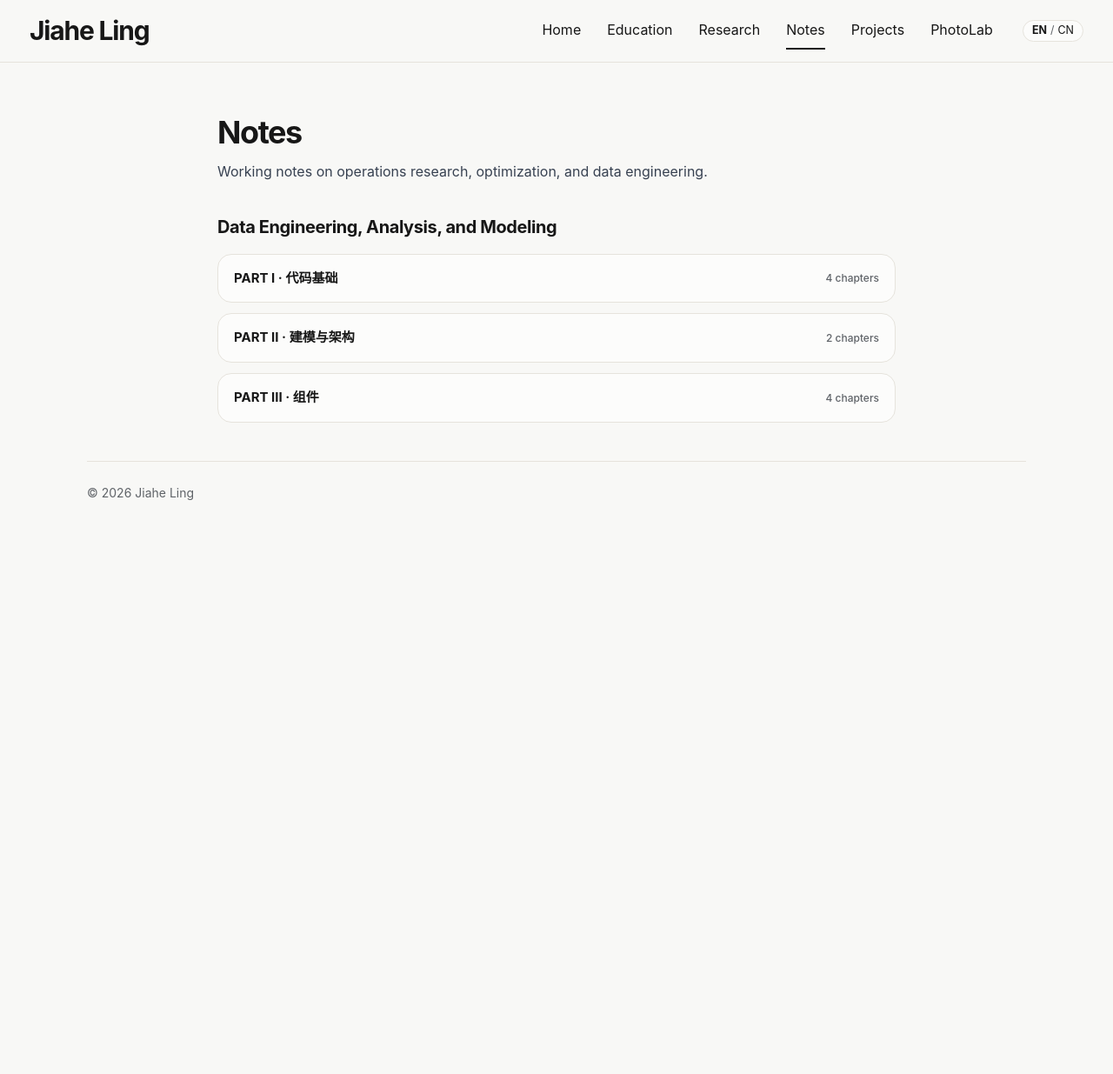
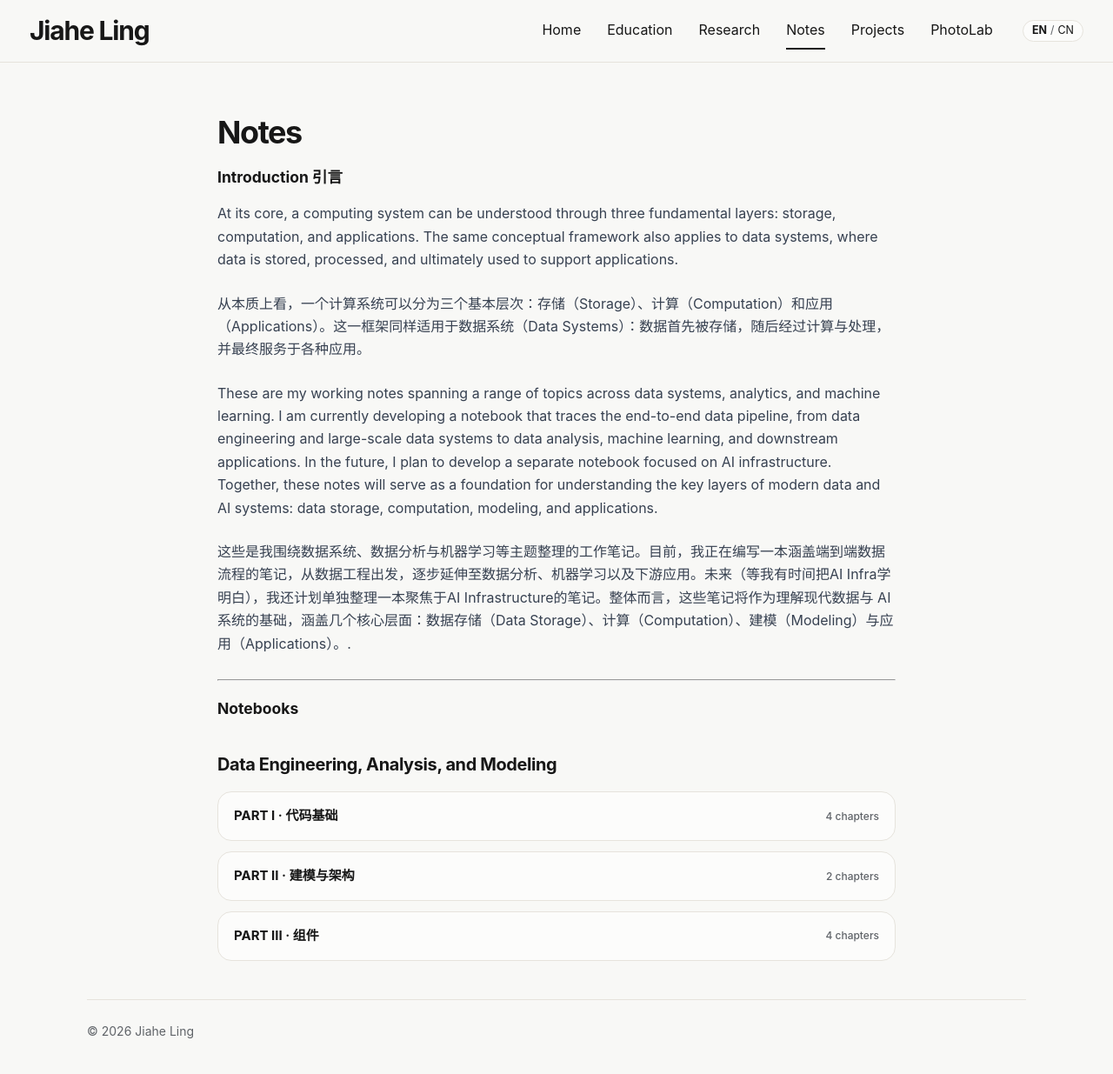
Before and after one commit to JiaheLing/jiaheling.github.io, a Jekyll site: the page built from pages/notes.html, in a window 1280 px wide. Shown: the whole page at 87% size. Built offline with Jekyll 4.4.1, drawn with Linux system fonts in a browser that asks for light colours; before the commit the page ends 900 px from its top, so only the background shows below that.

Commit message:
update notes

```diff
--- a/pages/notes.html
+++ b/pages/notes.html
@@ -24,8 +24,14 @@ title: Notes
   </header>
 
   <main class="page content-page">
-        <h1>Notes</h1>
-    <p class="page-intro">Working notes on operations research, optimization, and data engineering.</p>
+    <h1>Notes</h1>
+    <h3>Introduction 引言</h3>
+    <p class="page-intro"> At its core, a computing system can be understood through three fundamental layers: storage, computation, and applications. The same conceptual framework also applies to data systems, where data is stored, processed, and ultimately used to support applications.</p>
+    <p class="page-intro"> 从本质上看，一个计算系统可以分为三个基本层次：存储（Storage）、计算（Computation）和应用（Applications）。这一框架同样适用于数据系统（Data Systems）：数据首先被存储，随后经过计算与处理，并最终服务于各种应用。</p>
+    <p class="page-intro"> These are my working notes spanning a range of topics across data systems, analytics, and machine learning. I am currently developing a notebook that traces the end-to-end data pipeline, from data engineering and large-scale data systems to data analysis, machine learning, and downstream applications. In the future, I plan to develop a separate notebook focused on AI infrastructure. Together, these notes will serve as a foundation for understanding the key layers of modern data and AI systems: data storage, computation, modeling, and applications.</p>
+    <p class="page-intro"> 这些是我围绕数据系统、数据分析与机器学习等主题整理的工作笔记。目前，我正在编写一本涵盖端到端数据流程的笔记，从数据工程出发，逐步延伸至数据分析、机器学习以及下游应用。未来（等我有时间把AI Infra学明白），我还计划单独整理一本聚焦于AI Infrastructure的笔记。整体而言，这些笔记将作为理解现代数据与 AI 系统的基础，涵盖几个核心层面：数据存储（Data Storage）、计算（Computation）、建模（Modeling）与应用（Applications）。.</p>
+    <hr class="rule">
+    <h3>Notebooks</h3>
 
     {% assign chapters = site.pages | where_exp: "p", "p.dir contains '/notes/'" %}
     {% assign notes = chapters | group_by: "note_name" | sort: "name" %}
```
